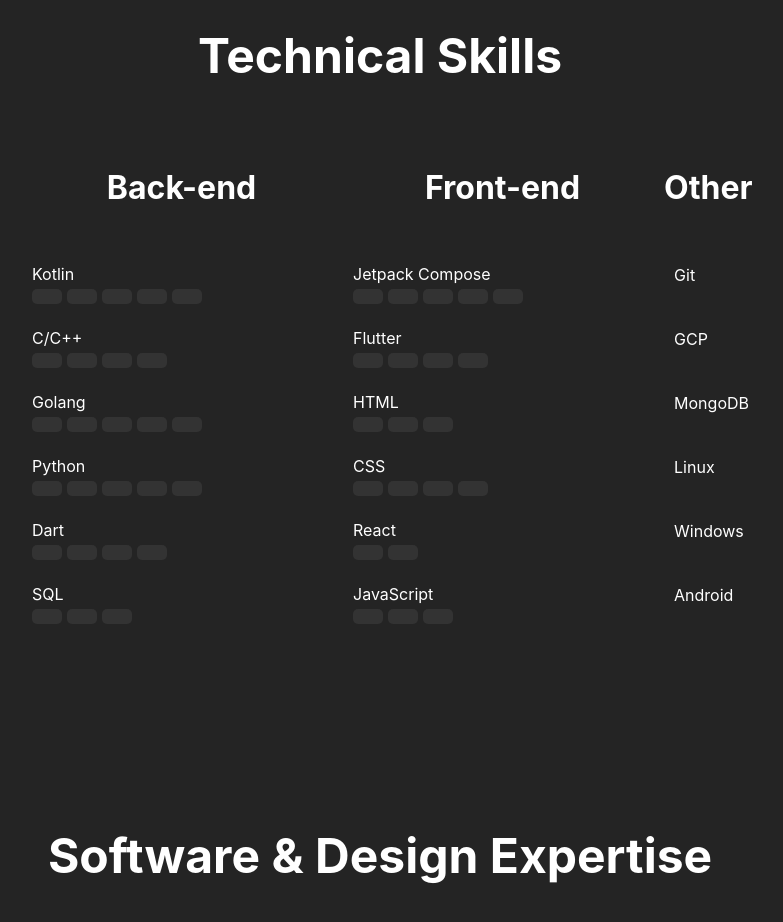
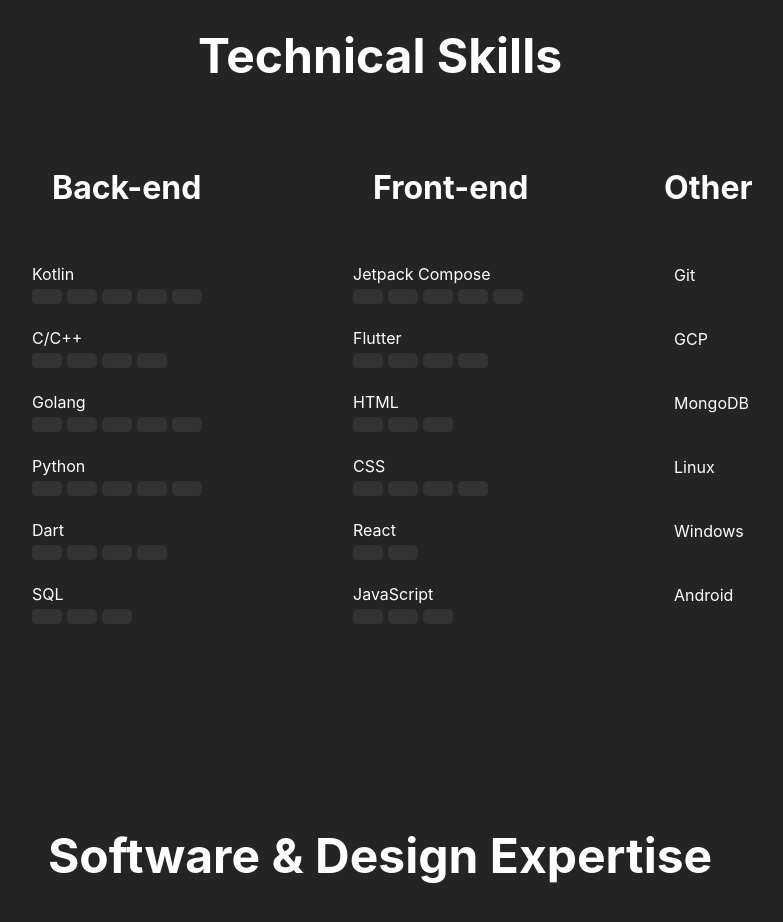
Before and after one commit to MaloSunce/ReactDemo, a React (Vite) app in the folder ReactDemo/: page / in a window 1280 px wide. Shown: the part 1700-2622 px from the top of the page, without its empty margins (260-1043 px from the left). Built offline with nearby package versions, Linux system fonts and the light colour scheme.

Commit message:
update: TechSkills table layout

```diff
--- a/ReactDemo/src/content/TechSkills.css
+++ b/ReactDemo/src/content/TechSkills.css
@@ -32,13 +32,16 @@
     height: 40px;
 }
 
+th {
+    text-align: left;
+}
+
 th.WideCol {
     width: 42%
 }
 
 .LeftAlign {
     padding: 0;
-    text-align: left !important;
 }
 
 .LeftAlign h3 {
```
